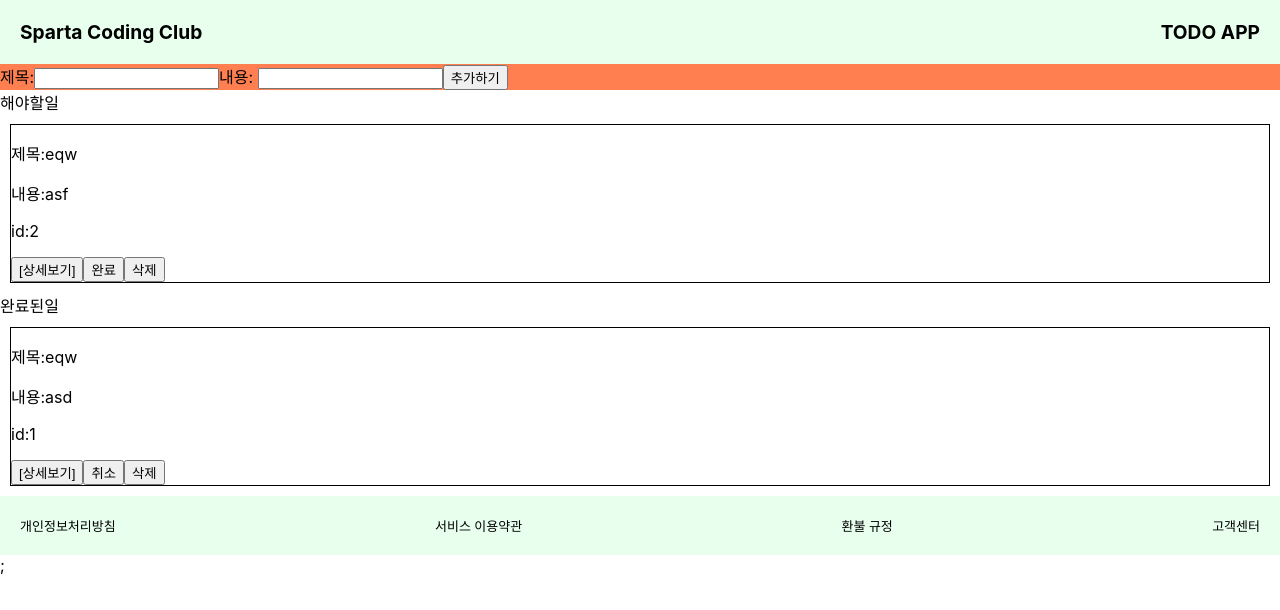
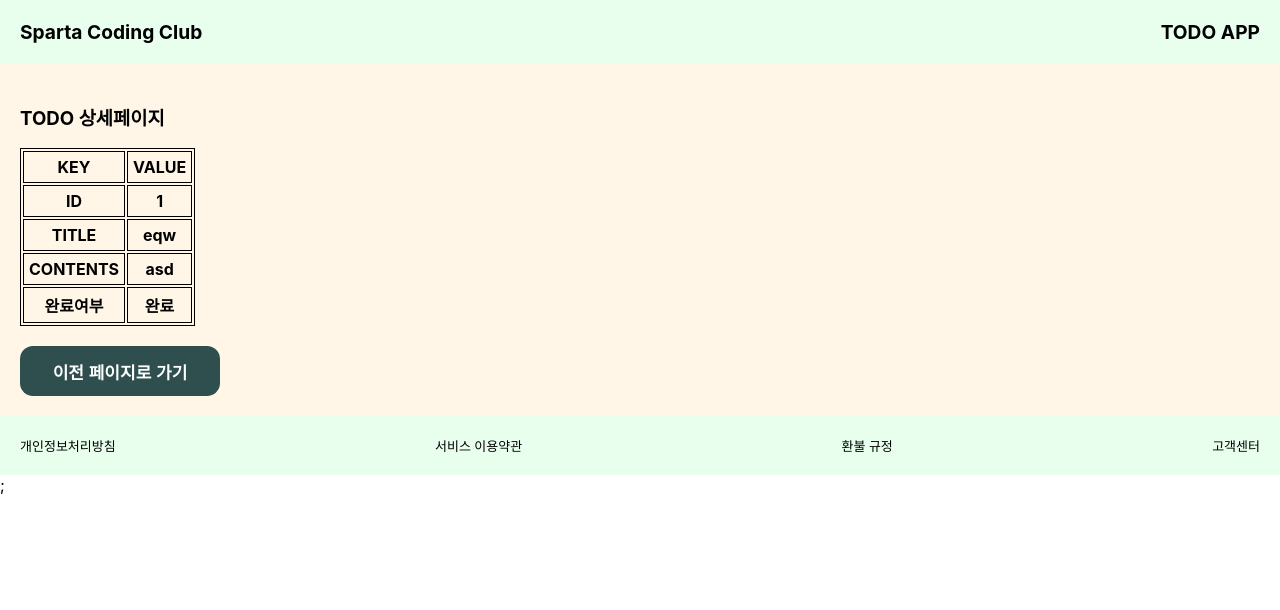
Before and after one commit to HongguLim/React-Router-todolist-prac, a React (Create React App) app: page /1 in a window 1280 px wide. Before the commit this address led to /. Shown: the top 610 px of the page. Built offline with nearby package versions, Linux system fonts and the light colour scheme; data requests are answered from the project's data file.

Commit message:
feat: add Detail Page

```diff
--- a/db.json
+++ b/db.json
@@ -8,9 +8,21 @@
     },
     {
       "title": "eqw",
-      "contents": "asf",
+      "contents": "asd",
+      "isDone": true,
+      "id": 2
+    },
+    {
+      "title": "qw",
+      "contents": "xczcx",
       "isDone": false,
-      "id": 2
+      "id": 3
+    },
+    {
+      "title": "qe",
+      "contents": "cxzczx",
+      "isDone": true,
+      "id": 4
     }
   ]
 }
--- a/src/components/DetailBox.jsx
+++ b/src/components/DetailBox.jsx
@@ -2,38 +2,23 @@ import React, { useEffect } from "react";
 import { useNavigate, useParams } from "react-router-dom";
 import { useSelector } from "react-redux";
 import styled from "styled-components";
+import { useQuery } from "react-query";
+import axios from "axios";
 
-/**
- * 컴포넌트 개요 : Todo 메인 컴포넌트에서 각 todo item의 [상세보기]를 선택했을 경우 보이는 컴포넌트 영역
- * 2022.12.16 : 최초 작성
- *
- * @returns DetailBox 컴포넌트
- */
 function DetailBox() {
-  // 다른 컴포넌트로 이동하기 위한 useNavigate
   const navigate = useNavigate();
+  const params = useParams();
+  console.log(params);
 
-  // 이전 컴포넌트에서 넘어온 parameter를 조회
-  const params = useParams();
+  const { data } = useQuery("todos", (item) =>
+    axios.get(`http://localhost:4000/todos/`)
+  );
 
-  // 이 컴포넌트에서 아이템을 사용하기 위해, params로 전달받은 id를 이용-todo를 filtering
-  const filteredTodos = useSelector((state) => {
-    return state.todos.filter((item) => item.id === params.id);
-  });
+  const todos = data?.data;
 
-  // 화면이 최초 렌더링 되는 시점에 올바르지 않은 접근을 차단
-  // 지금은 uuidv4()를 사용해서 새로고침할 때 마다 변경 -> DB 또는 Cookie 등 사용하면 해결
-  useEffect(() => {
-    if (filteredTodos.length <= 0 || filteredTodos.length > 1) {
-      alert("올바르지 않은 접근입니다. 메인페이지로 이동합니다.");
-      navigate("/");
-    }
-  }, []);
-
-  // todo 객체를 얻어옴(filteredTodos는 무조건 요소가 1개여야 함)
-  const todo = filteredTodos[0];
-
-  // 이전 페이지로 가기 버튼을 선택했을 때, 컴포넌트 이동하는 함수
+  const filteredTodos = todos?.filter(
+    (item) => item.id === parseInt(params.id)
+  );
   const handleButtonClick = () => {
     navigate("/");
   };
@@ -48,19 +33,21 @@ function DetailBox() {
         </tr>
         <tr>
           <StyledTh>ID</StyledTh>
-          <StyledTh>{todo?.id}</StyledTh>
+          <StyledTh>{filteredTodos && filteredTodos[0].id}</StyledTh>
         </tr>
         <tr>
           <StyledTh>TITLE</StyledTh>
-          <StyledTh>{todo?.title}</StyledTh>
+          <StyledTh>{filteredTodos && filteredTodos[0].title}</StyledTh>
         </tr>
         <tr>
           <StyledTh>CONTENTS</StyledTh>
-          <StyledTh>{todo?.contents}</StyledTh>
+          <StyledTh>{filteredTodos && filteredTodos[0].contents}</StyledTh>
         </tr>
         <tr>
           <StyledTh>완료여부</StyledTh>
-          <StyledTh>{todo?.isDone ? "완료" : "미완료"}</StyledTh>
+          <StyledTh>
+            {filteredTodos && filteredTodos[0].isDone ? "완료" : "미완료"}
+          </StyledTh>
         </tr>
       </StyledTable>
       <StyledButton onClick={handleButtonClick}>
--- a/src/components/Input.jsx
+++ b/src/components/Input.jsx
@@ -19,7 +19,6 @@ export default function Input() {
   });
 
   const addTodoButtonHander = async function () {
-    console.log("hello");
     const newTodo = {
       title,
       contents,
--- a/src/components/Todolist.jsx
+++ b/src/components/Todolist.jsx
@@ -1,10 +1,11 @@
 import React, { useEffect, useState } from "react";
 import axios from "axios";
-import { Navigate } from "react-router-dom";
+import { Navigate, useNavigate } from "react-router-dom";
 import { useMutation, useQueryClient } from "react-query";
 
 export default function Todolist({ isActive, todos }) {
   const queryClient = useQueryClient();
+  const navigate = useNavigate();
 
   const switchButtonHandler = async (item) => {
     await axios.patch(`http://localhost:4000/todos/${item.id}`, {
@@ -32,7 +33,7 @@ export default function Todolist({ isActive, todos }) {
               <p>제목:{item.title}</p>
               <p>내용:{item.contents}</p>
               <p>id:{item.id}</p>
-              <button onClick={() => Navigate(`/${item.id}`)}>
+              <button onClick={() => navigate(`/${item.id}`)}>
                 [상세보기]
               </button>
               <button onClick={() => switchButtonHandler(item)}>
--- a/src/pages/Detail.jsx
+++ b/src/pages/Detail.jsx
@@ -1,4 +1,6 @@
+import axios from "axios";
 import React from "react";
+import { useQuery } from "react-query";
 import DetailBox from "../components/DetailBox";
 
 function Detail() {
```
